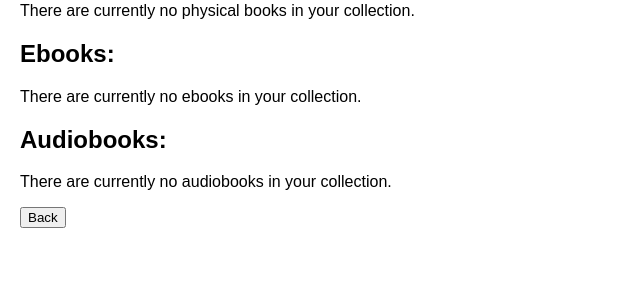
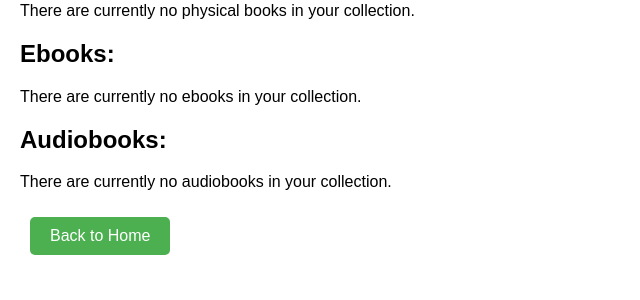
Before and after one commit to tgatling/bookshelf_flask, a Flask app: page /display_books in a window 1280 px wide. Shown: the part 126-426 px from the top of the page, without its empty margins (0-640 px from the left). Run offline with Flask 3, Linux system fonts and the light colour scheme; data that the repository does not hold is empty.

Commit message:
added home page which will direct user to add a book or display books. fix button style on the book display page.

```diff
--- a/app/routes.py
+++ b/app/routes.py
@@ -6,94 +6,97 @@ import logging
 
 
 @app.route('/')
-def index():
-    return render_template('index.html')
+def home():
+    return render_template('home.html')
 
 
-@app.route('/add_book', methods=['POST'])
+@app.route('/add_book', methods=['GET', 'POST'])
 def add_book():
-    cursor = db.cursor()
+    if request.method == 'POST':
+        cursor = db.cursor()
 
-    try:
-        title = request.form['title']
-        read_status = int(request.form.get('read_status', 0))  # Convert to integer (1 for "Read", 0 for "Unread")
-        isbn = request.form.get('isbn', None)
-        description = request.form.get('description', None)
-        image_url = request.form.get('image_url', None)
-        external_url = request.form.get('external_url', None)
+        try:
+            title = request.form['title']
+            read_status = int(request.form.get('read_status', 0))  # Convert to integer (1 for "Read", 0 for "Unread")
+            isbn = request.form.get('isbn', None)
+            description = request.form.get('description', None)
+            image_url = request.form.get('image_url', None)
+            external_url = request.form.get('external_url', None)
 
-        # AUTHOR
-        # Check if the user selected an existing author or is adding a new one
-        if 'existing_author' in request.form:
-            author_id = request.form['existing_author']
-        else:
-            # If adding a new author, insert into authors table
-            author_first_name = request.form['author_first_name']
-            author_last_name = request.form['author_last_name']
+            # AUTHOR
+            # Check if the user selected an existing author or is adding a new one
+            if 'existing_author' in request.form:
+                author_id = request.form['existing_author']
+            else:
+                # If adding a new author, insert into authors table
+                author_first_name = request.form['author_first_name']
+                author_last_name = request.form['author_last_name']
 
-            # Print debug
-            logging.debug(f"In function add_books: Trying to get author_id for: {author_first_name} {author_last_name}")
+                # Print debug
+                logging.debug(f"In function add_books: Trying to get author_id for: {author_first_name} {author_last_name}")
 
-            author_id = get_author_id(author_first_name, author_last_name)
-            logging.debug(f"In function add_books: Retrieved author_id: {author_id}")
+                author_id = get_author_id(author_first_name, author_last_name)
+                logging.debug(f"In function add_books: Retrieved author_id: {author_id}")
 
-            if not author_id:
-                cursor.execute(
-                    "INSERT INTO authors (first_name, last_name) VALUES (%s, %s)",
-                    (author_first_name, author_last_name)
-                )
-                db.commit()
+                if not author_id:
+                    cursor.execute(
+                        "INSERT INTO authors (first_name, last_name) VALUES (%s, %s)",
+                        (author_first_name, author_last_name)
+                    )
+                    db.commit()
 
-                # Retrieve the newly inserted author's ID
-                cursor.execute("SELECT LAST_INSERT_ID()")
-                author_id = cursor.fetchone()[0]
-                logging.debug(f"In function add_books: Inserted author_id: {author_id}")
+                    # Retrieve the newly inserted author's ID
+                    cursor.execute("SELECT LAST_INSERT_ID()")
+                    author_id = cursor.fetchone()[0]
+                    logging.debug(f"In function add_books: Inserted author_id: {author_id}")
 
-        # GENRE
-        # Check if the user selected an existing genre or is adding a new one
-        if 'existing_genre' in request.form:
-            genre_id = request.form['existing_genre']
-        else:
-            # If adding a new genre, insert into genres table
-            new_genre = request.form.get('new_genre', None)
-            genre_id = get_genre_id(new_genre)
-            if not genre_id:
-                cursor.execute(
-                    "INSERT INTO genres (genre_name) VALUES (%s)",
-                    (new_genre,)
-                )
-                db.commit()
+            # GENRE
+            # Check if the user selected an existing genre or is adding a new one
+            if 'existing_genre' in request.form:
+                genre_id = request.form['existing_genre']
+            else:
+                # If adding a new genre, insert into genres table
+                new_genre = request.form.get('new_genre', None)
+                genre_id = get_genre_id(new_genre)
+                if not genre_id:
+                    cursor.execute(
+                        "INSERT INTO genres (genre_name) VALUES (%s)",
+                        (new_genre,)
+                    )
+                    db.commit()
 
-                # Retrieve the newly inserted genre's ID
-                cursor.execute("SELECT LAST_INSERT_ID()")
-                genre_id = cursor.fetchone()[0]
-                logging.debug(f"In function add_books: genre_id: {genre_id}")
+                    # Retrieve the newly inserted genre's ID
+                    cursor.execute("SELECT LAST_INSERT_ID()")
+                    genre_id = cursor.fetchone()[0]
+                    logging.debug(f"In function add_books: genre_id: {genre_id}")
 
-        # MEDIA
-        # Get media_id based on media_name
-        media = request.form['media']
-        media_id = get_media_id(media)
-        logging.debug(f"In function add_books: Selected Media ID: {media_id}")
+            # MEDIA
+            # Get media_id based on media_name
+            media = request.form['media']
+            media_id = get_media_id(media)
+            logging.debug(f"In function add_books: Selected Media ID: {media_id}")
 
-        # Insert book into the database
-        query = """
-            INSERT INTO books
-            (title, author_id, read_status, isbn, description, image_url, external_url, media_id, genre_id)
-            VALUES (%s, %s, %s, %s, %s, %s, %s, %s, %s)
-        """
-        values = (title, author_id, read_status, isbn, description, image_url, external_url, media_id, genre_id)
-        logging.debug(f"In function add_books: values: {values}")
+            # Insert book into the database
+            query = """
+                INSERT INTO books
+                (title, author_id, read_status, isbn, description, image_url, external_url, media_id, genre_id)
+                VALUES (%s, %s, %s, %s, %s, %s, %s, %s, %s)
+            """
+            values = (title, author_id, read_status, isbn, description, image_url, external_url, media_id, genre_id)
+            logging.debug(f"In function add_books: values: {values}")
 
-        cursor.execute(query, values)
-        db.commit()
-        logging.info(f"In function add_books: Book added successfully! {values}")
-    except Exception as e:
-        # An error occurred, rollback the transaction and handle the error
-        db.rollback()
-        logging.error(f"In function add_books: Error: {str(e)}")
-    finally:
-        cursor.close()
-    return redirect(url_for('index'))
+            cursor.execute(query, values)
+            db.commit()
+            logging.info(f"In function add_books: Book added successfully! {values}")
+        except Exception as e:
+            # An error occurred, rollback the transaction and handle the error
+            db.rollback()
+            logging.error(f"In function add_books: Error: {str(e)}")
+        finally:
+            cursor.close()
+        return redirect(url_for('home'))
+
+    return render_template('add_book.html')
 
 
 @app.route('/display_books')
--- a/app/static/styles_display_books.css
+++ b/app/static/styles_display_books.css
@@ -29,3 +29,21 @@ a {
 a:hover {
     text-decoration: underline;
 }
+
+.styled-button {
+    display: inline-block;
+    padding: 10px 20px;
+    font-size: 16px;
+    margin: 10px;
+    text-align: center;
+    text-decoration: none;
+    background-color: #4CAF50;
+    color: #fff;
+    border: none;
+    border-radius: 5px;
+    transition: background-color 0.3s ease-in-out;
+}
+
+.styled-button:hover {
+    background-color: #45a049;
+}
--- a/app/templates/index.html
+++ b/app/templates/add_book.html
@@ -4,7 +4,7 @@
     <meta charset="UTF-8">
     <meta name="viewport" content="width=device-width, initial-scale=1.0">
     <title>Bookshelf</title>
-    <link rel="stylesheet" href="{{ url_for('static', filename='styles_index.css') }}">
+    <link rel="stylesheet" href="{{ url_for('static', filename='styles_add_book.css') }}">
 </head>
 <body>
 <h1>Add Book</h1>
--- a/app/templates/display_books.html
+++ b/app/templates/display_books.html
@@ -42,8 +42,9 @@
         <p>There are currently no audiobooks in your collection.</p>
     {% endif %}
 
-    <form action="{{ url_for('index') }}">
-        <button type="submit">Back</button>
-    </form>
+<form action="{{ url_for('home') }}">
+    <button class="styled-button" type="submit">Back to Home</button>
+</form>
+
 </body>
 </html>
```
Also changed, not shown: app/static/styles_home.css (added, +50 -0 lines), app/templates/home.html (added, +19 -0 lines), app/static/styles_add_book.css (renamed from app/static/styles_index.css).
